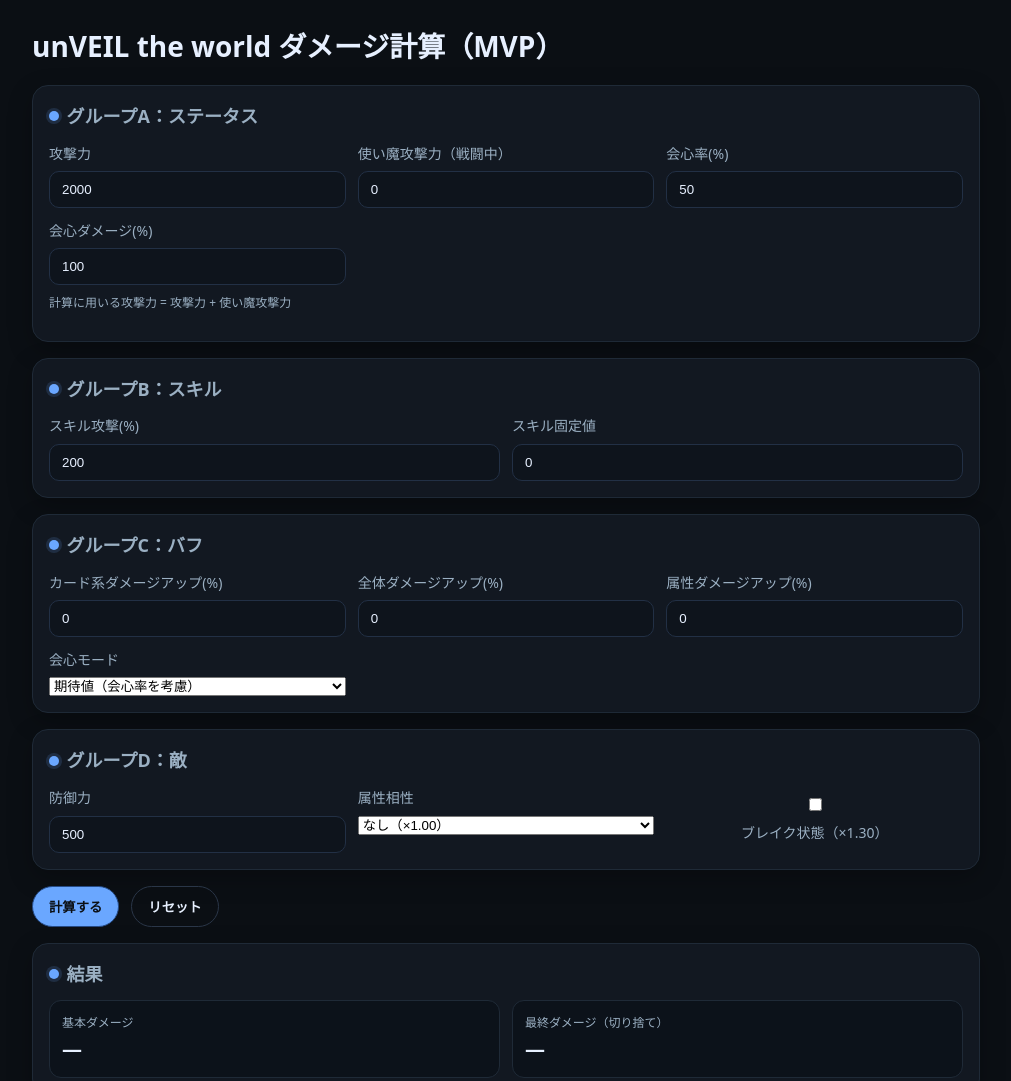
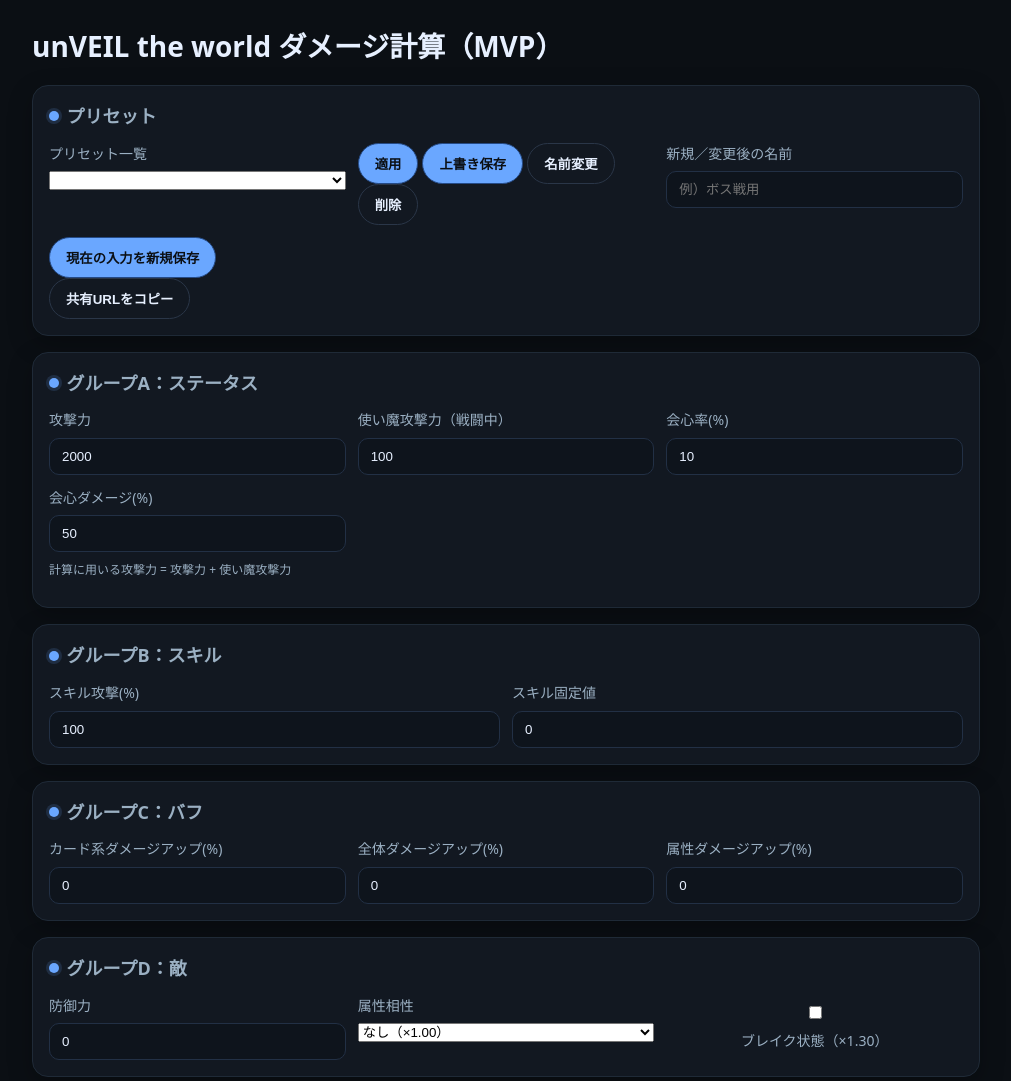
Before and after one commit to takgames/unVEIL_the_world, a plain HTML site: page docs/index.html in a window 1280 px wide. Shown: the top 1081 px of the page, without its empty margins (134-1145 px from the left). Drawn offline with Linux system fonts and the light colour scheme.

Commit message:
Update index.html

```diff
--- a/docs/index.html
+++ b/docs/index.html
@@ -3,21 +3,44 @@
 <head>
   <meta charset="utf-8" />
   <meta name="viewport" content="width=device-width,initial-scale=1" />
-  <title>unVEIL the world ダメージ計算（MVP v4）</title>
+  <title>unVEIL the world ダメージ計算（MVP v7）</title>
   <link rel="stylesheet" href="styles.css" />
 </head>
 <body>
   <main class="container">
     <h1>unVEIL the world ダメージ計算（MVP）</h1>
 
+    <!-- プリセット（ユーザー保存型） -->
+    <section class="card">
+      <h2>プリセット</h2>
+      <div class="grid">
+        <label>プリセット一覧
+          <select id="presetSelect"></select>
+        </label>
+        <div class="row">
+          <button id="applyPresetBtn">適用</button>
+          <button id="overwritePresetBtn">上書き保存</button>
+          <button id="renamePresetBtn" class="ghost">名前変更</button>
+          <button id="deletePresetBtn" class="ghost">削除</button>
+        </div>
+
+        <label>新規／変更後の名前<input id="presetName" type="text" placeholder="例）ボス戦用"></label>
+        <div class="row">
+          <button id="savePresetBtn">現在の入力を新規保存</button>
+          <button id="shareUrlBtn" class="ghost">共有URLをコピー</button>
+        </div>
+      </div>
+      <p class="note" id="banner" style="display:none"></p>
+    </section>
+
     <!-- グループA：ステータス -->
     <section class="card">
       <h2>グループA：ステータス</h2>
       <div class="grid">
         <label>攻撃力<input id="atk" type="number" min="0" value="2000"></label>
-        <label>使い魔攻撃力（戦闘中）<input id="familiarAtk" type="number" min="0" value="0"></label>
-        <label>会心率(%)<input id="critRatePct" type="number" step="0.1" value="50"></label>
-        <label>会心ダメージ(%)<input id="critDmgPct" type="number" step="0.1" value="100"></label>
+        <label>使い魔攻撃力（戦闘中）<input id="familiarAtk" type="number" min="0" value="100"></label>
+        <label>会心率(%)<input id="critRatePct" type="number" step="0.1" value="10"></label>
+        <label>会心ダメージ(%)<input id="critDmgPct" type="number" step="0.1" value="50"></label>
       </div>
       <p class="note">計算に用いる攻撃力 = 攻撃力 + 使い魔攻撃力</p>
     </section>
@@ -26,7 +49,7 @@
     <section class="card">
       <h2>グループB：スキル</h2>
       <div class="grid">
-        <label>スキル攻撃(%)<input id="skillPct" type="number" min="0" step="0.1" value="200"></label>
+        <label>スキル攻撃(%)<input id="skillPct" type="number" min="0" step="0.1" value="100"></label>
         <label>スキル固定値<input id="skillFlat" type="number" step="1" value="0"></label>
       </div>
     </section>
@@ -35,17 +58,9 @@
     <section class="card">
       <h2>グループC：バフ</h2>
       <div class="grid">
-        <label>カード系ダメージアップ(%)<input id="cardUpPct" type="number" step="0.1" value="0"></label>
-        <label>全体ダメージアップ(%)<input id="globalUpPct" type="number" step="0.1" value="0"></label>
-        <label>属性ダメージアップ(%)<input id="elemUpPct" type="number" step="0.1" value="0"></label>
-
-        <label>会心モード
-          <select id="critMode">
-            <option value="none">なし</option>
-            <option value="on">発生時（確定会心）</option>
-            <option value="expected" selected>期待値（会心率を考慮）</option>
-          </select>
-        </label>
+        <label>カード系ダメージアップ(%)<input id="cardUpPct" type="number" step="0.5" value="0"></label>
+        <label>全体ダメージアップ(%)<input id="globalUpPct" type="number" step="0.5" value="0"></label>
+        <label>属性ダメージアップ(%)<input id="elemUpPct" type="number" step="0.5" value="0"></label>
       </div>
     </section>
 
@@ -53,8 +68,7 @@
     <section class="card">
       <h2>グループD：敵</h2>
       <div class="grid">
-        <label>防御力<input id="def" type="number" min="0" step="1" value="500"></label>
-
+        <label>防御力<input id="def" type="number" min="0" step="1" value="0"></label>
         <label>属性相性
           <select id="affinity">
             <option value="none" selected>なし（×1.00）</option>
@@ -62,13 +76,11 @@
             <option value="dis">不利（×0.85）</option>
           </select>
         </label>
-
         <label class="row"><input id="applyBreak" type="checkbox"> ブレイク状態（×1.30）</label>
       </div>
     </section>
 
     <section class="action">
-      <button id="calcBtn">計算する</button>
       <button id="resetBtn" class="ghost">リセット</button>
     </section>
 
@@ -76,7 +88,8 @@
       <h2>結果</h2>
       <div id="results" class="results">
         <div><span>基本ダメージ</span><strong id="basic">—</strong></div>
-        <div><span>最終ダメージ（切り捨て）</span><strong id="final">—</strong></div>
+        <div><span>最終（会心発生時・切り捨て）</span><strong id="finalCritOn">—</strong></div>
+        <div><span>最終（会心期待値・切り捨て）</span><strong id="finalExpected">—</strong></div>
       </div>
     </section>
 
@@ -88,7 +101,7 @@
           <tbody></tbody>
         </table>
       </div>
-      <p class="note">丸めは最終結果のみ <strong>切り捨て</strong>。固定倍率：有利1.25 / 不利0.85 / ブレイク1.30。</p>
+      <p class="note">丸めは各「最終」値のみ <strong>切り捨て</strong>。固定倍率：有利1.25 / 不利0.85 / ブレイク1.30。</p>
     </section>
 
     <footer>
```
